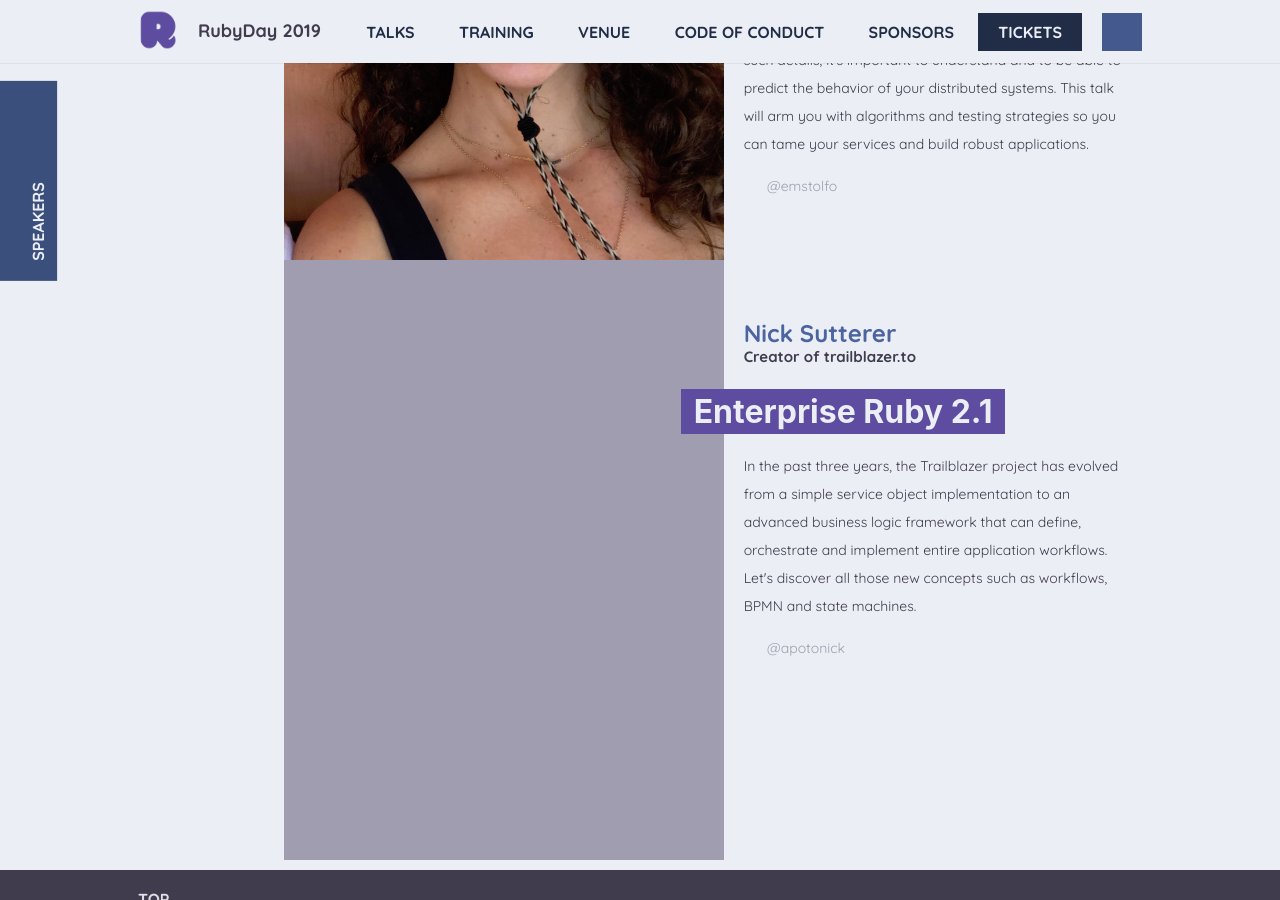
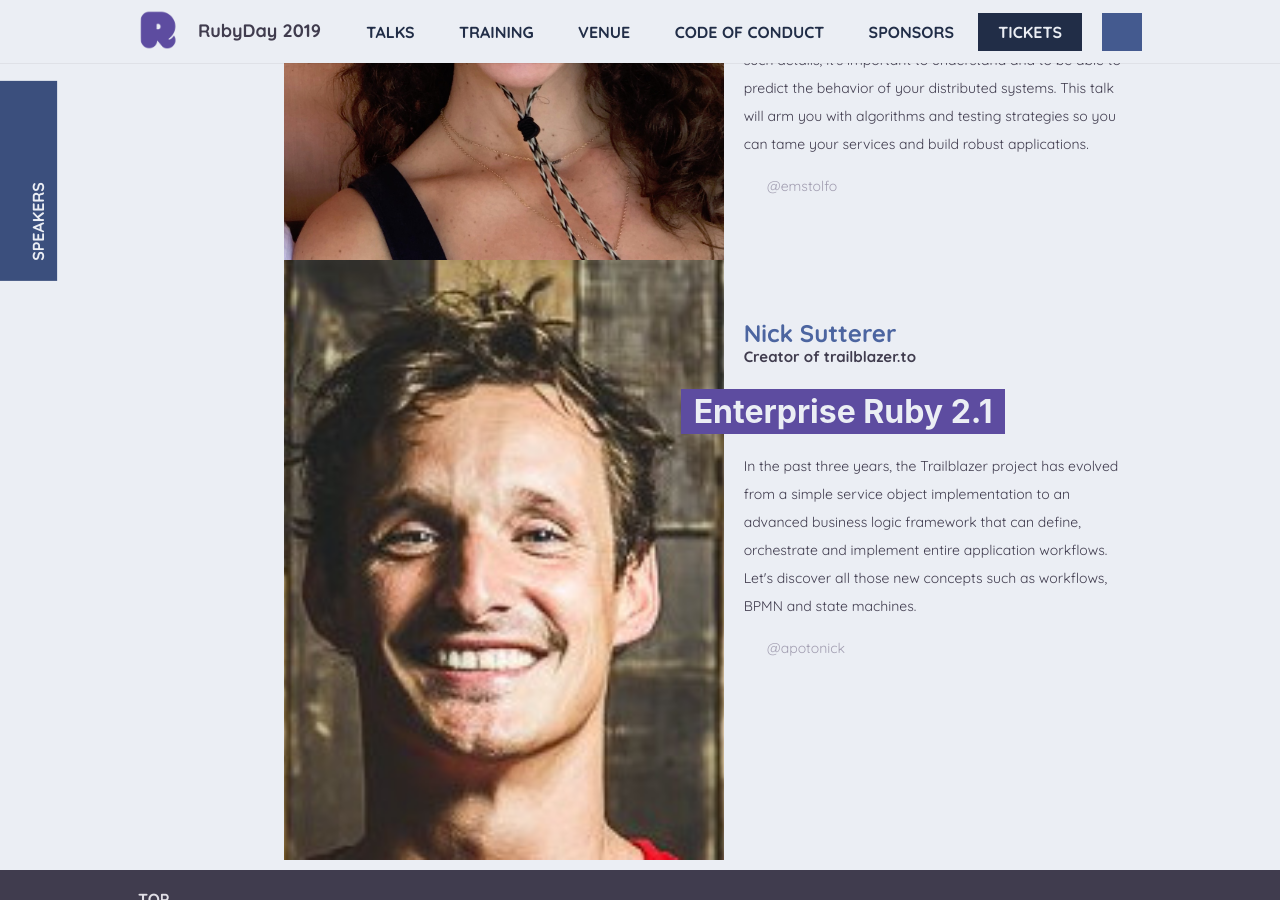
Before and after one commit to GrUSP/2019.rubyday.it, a Jekyll site: the page built from talks.html, in a window 1280 px wide and 900 px high, scrolled down 3180 px. Built offline with Jekyll 4.4.1, drawn with Linux system fonts in a browser that asks for light colours; some web fonts are replaced; comment, search, counter and statistics services are not loaded.

Commit message:
Fix images

```diff
--- a/_data/speakers.yml
+++ b/_data/speakers.yml
@@ -19,7 +19,7 @@
   -
     id: Marion-Schleifer
     description: Software Developer, Community Lead & Organizer
-    image: Marion-Schleifer.jpg
+    image: marion-schleifer.jpg
     first_name: Marion
     last_name: Schleifer
     twitter: rubydwarf
@@ -33,14 +33,14 @@
   -
     id: Nick-Sutterer
     description: Creator of trailblazer.to
-    image: Nick-Sutterer.jpg
+    image: nick-sutterer.jpg
     first_name: Nick
     last_name: Sutterer
     twitter: apotonick
   -
     id: Emily-Stolfo
     description: Senior Software Engineer @ Elastic
-    image: Emily-Stolfo.jpg
+    image: emily-stolfo.jpg
     first_name: Emily
     last_name: Stolfo
     twitter: emstolfo
```
Also changed, not shown: img/rubyday/speaker/marion-schleifer.jpg (renamed from img/rubyday/speaker/Marion-Schleifer.jpg), img/rubyday/speaker/nick-sutterer.jpg (renamed from img/rubyday/speaker/ Nick-Sutterer.jpg).
